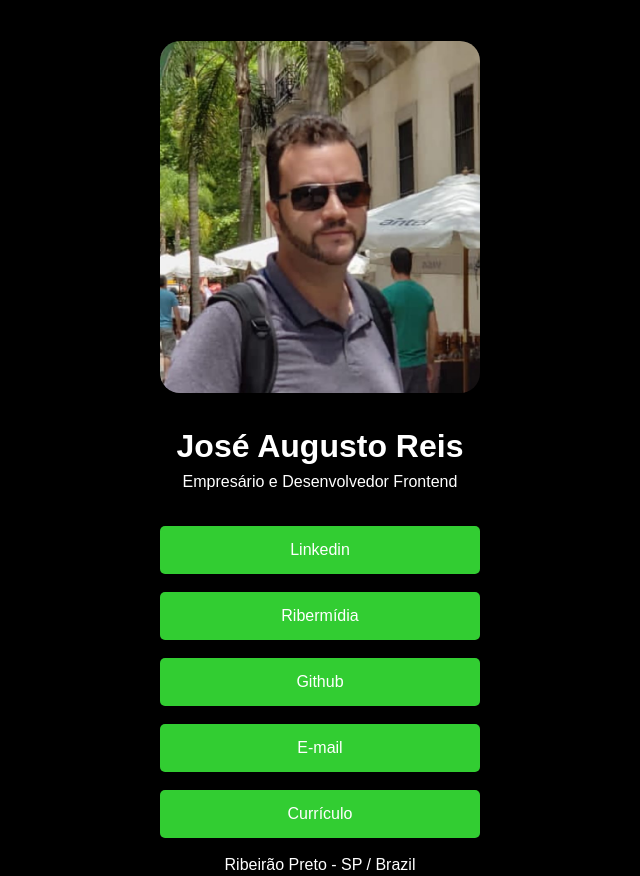
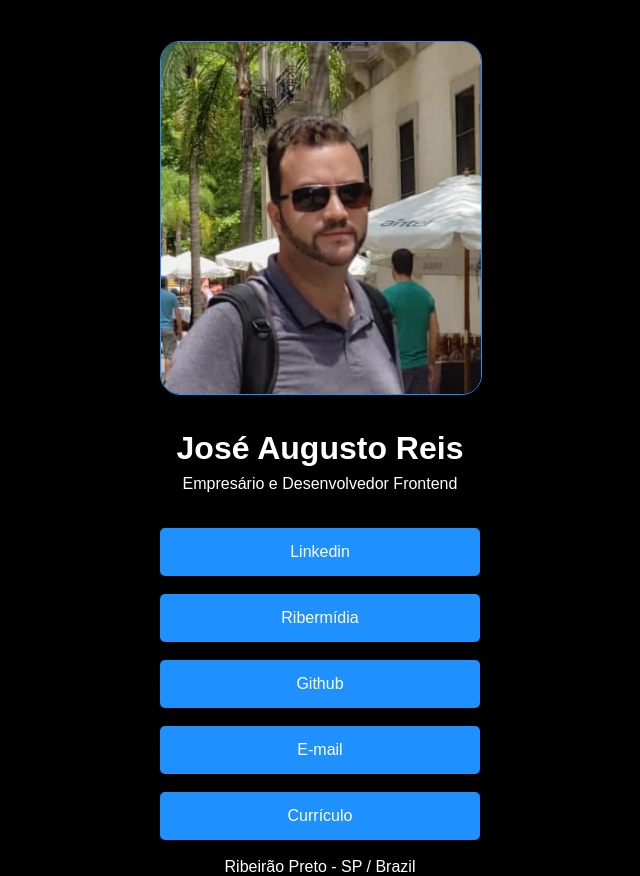
Before and after one commit to JA-Reis/my-links, a plain HTML site: page index.html in a window 1280 px wide. Shown: the whole page, without its empty margins (320-960 px from the left). Drawn offline with Linux system fonts and the light colour scheme.

Commit message:
Add files via upload

```diff
--- a/style.css
+++ b/style.css
@@ -11,6 +11,7 @@ body {
 img {
   border-radius: 20px;
   width: 320px;
+  border: 1px solid dodgerblue;
 }
 
 h1 {
@@ -33,12 +34,17 @@ li {
 }
 
 a {
-  background-color: limegreen;
+  background-color: dodgerblue;
   color: white;
   padding: 15px;
   text-decoration: none;
   display: block;
   border-radius: 5px;
+}
+
+a:hover {
+  background-color: white;
+  color: dodgerblue;
 }
 
 footer {
```
